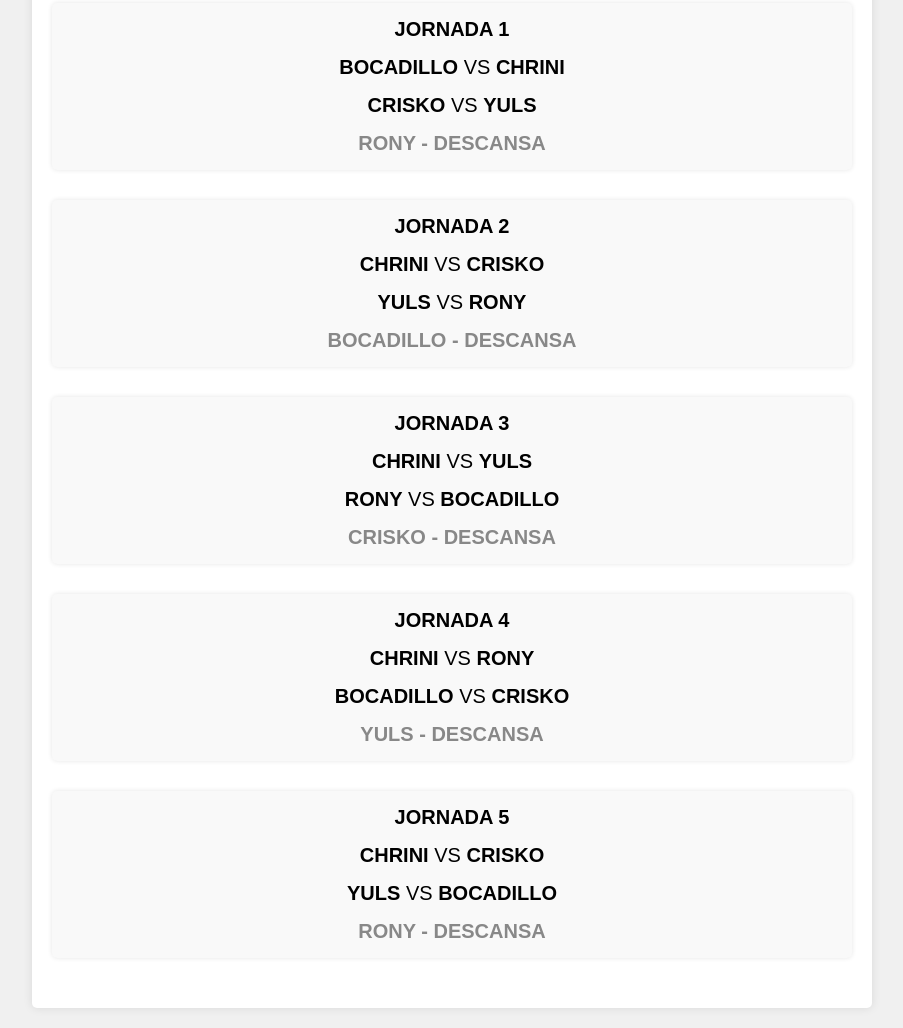
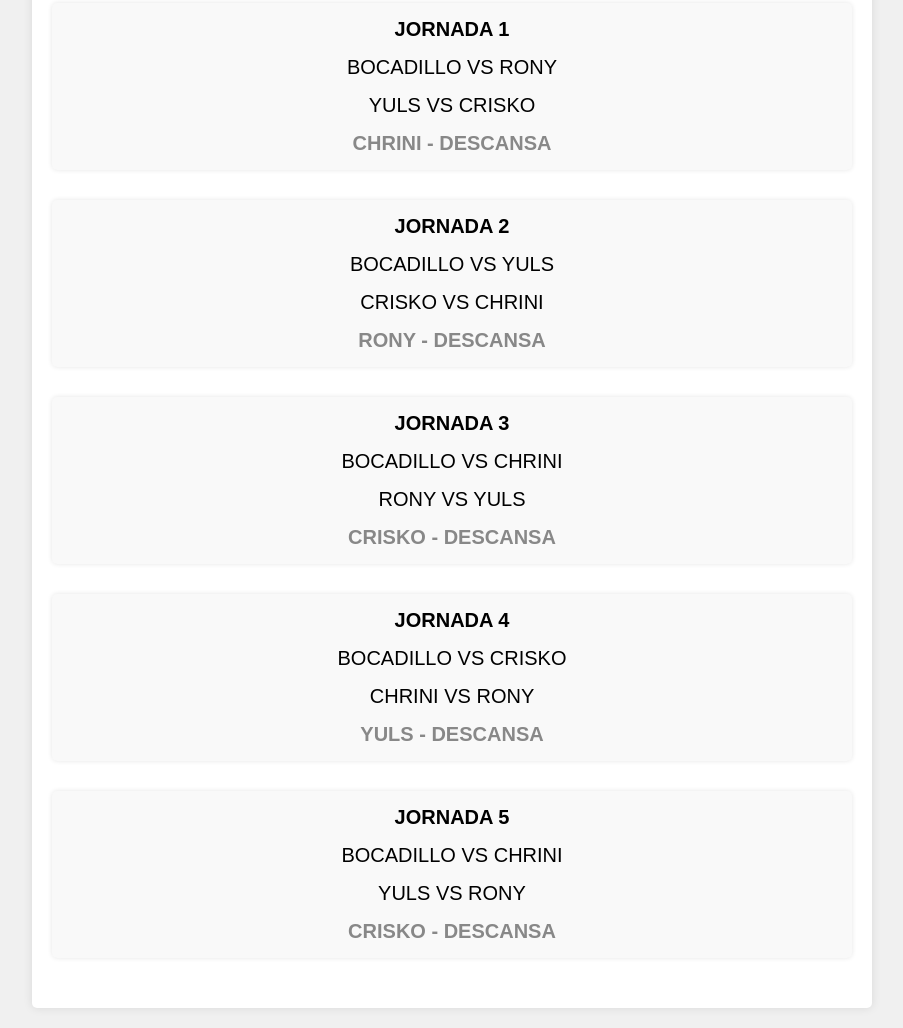
Before and after one commit to ELCHRINI3/elchrini3.github.io, a plain HTML site: page index.html in a window 1280 px wide. Shown: the part 468-1496 px from the top of the page, without its empty margins (188-1091 px from the left). Drawn offline with Linux system fonts and the light colour scheme.

Commit message:
index.html

```diff
--- a/index.html
+++ b/index.html
@@ -146,33 +146,33 @@
   <div class="jornadas">
     <div class="jornada">
       <h3>JORNADA 1</h3>
-      <div class="partido"><strong>BOCADILLO</strong> VS <strong>CHRINI</strong></div>
-      <div class="partido"><strong>CRISKO</strong> VS <strong>YULS</strong></div>
+      <div class="partido">BOCADILLO VS RONY</div>
+      <div class="partido">YULS VS CRISKO</div>
+      <div class="partido"><span class="descansa">CHRINI - DESCANSA</span></div>
+    </div>
+    <div class="jornada">
+      <h3>JORNADA 2</h3>
+      <div class="partido">BOCADILLO VS YULS</div>
+      <div class="partido">CRISKO VS CHRINI</div>
       <div class="partido"><span class="descansa">RONY - DESCANSA</span></div>
     </div>
     <div class="jornada">
-      <h3>JORNADA 2</h3>
-      <div class="partido"><strong>CHRINI</strong> VS <strong>CRISKO</strong></div>
-      <div class="partido"><strong>YULS</strong> VS <strong>RONY</strong></div>
-      <div class="partido"><span class="descansa">BOCADILLO - DESCANSA</span></div>
-    </div>
-    <div class="jornada">
       <h3>JORNADA 3</h3>
-      <div class="partido"><strong>CHRINI</strong> VS <strong>YULS</strong></div>
-      <div class="partido"><strong>RONY</strong> VS <strong>BOCADILLO</strong></div>
+      <div class="partido">BOCADILLO VS CHRINI</div>
+      <div class="partido">RONY VS YULS</div>
       <div class="partido"><span class="descansa">CRISKO - DESCANSA</span></div>
     </div>
     <div class="jornada">
       <h3>JORNADA 4</h3>
-      <div class="partido"><strong>CHRINI</strong> VS <strong>RONY</strong></div>
-      <div class="partido"><strong>BOCADILLO</strong> VS <strong>CRISKO</strong></div>
+      <div class="partido">BOCADILLO VS CRISKO</div>
+      <div class="partido">CHRINI VS RONY</div>
       <div class="partido"><span class="descansa">YULS - DESCANSA</span></div>
     </div>
     <div class="jornada">
       <h3>JORNADA 5</h3>
-      <div class="partido"><strong>CHRINI</strong> VS <strong>CRISKO</strong></div>
-      <div class="partido"><strong>YULS</strong> VS <strong>BOCADILLO</strong></div>
-      <div class="partido"><span class="descansa">RONY - DESCANSA</span></div>
+      <div class="partido">BOCADILLO VS CHRINI</div>
+      <div class="partido">YULS VS RONY</div>
+      <div class="partido"><span class="descansa">CRISKO - DESCANSA</span></div>
     </div>
   </div>
 </div>
```
